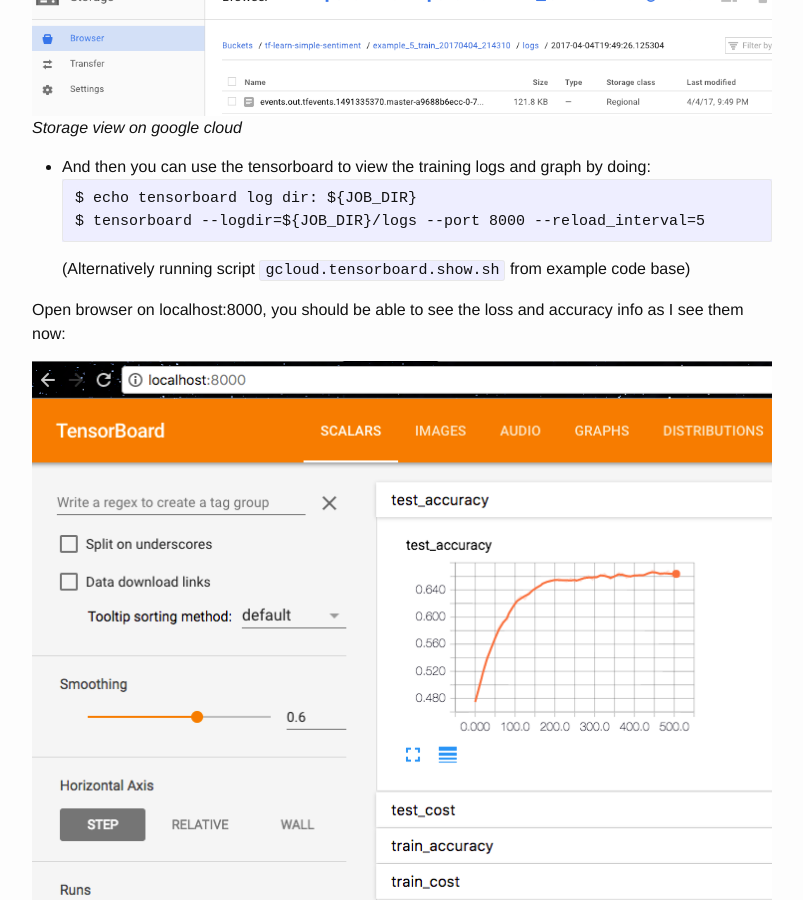
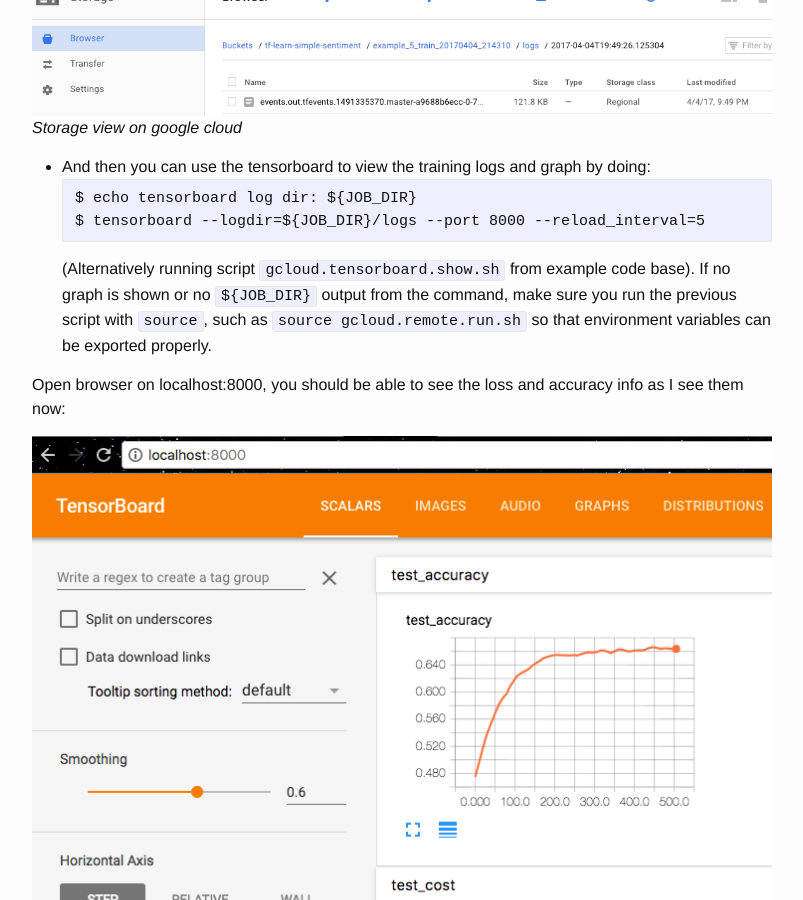
Before and after one commit to liufuyang/liufuyang.github.io, a Jekyll site: the page built from _posts/tensorflow/2017-04-02-just-another-tensorflow-beginner-guide-4.markdown, in a window 1280 px wide and 900 px high, scrolled down 5385 px. Shown: the whole window, without its empty margins (238-1041 px from the left). Built offline with Jekyll 4.4.1, drawn with Linux system fonts in a browser that asks for light colours; comment, search, counter and statistics services are not loaded.

Commit message:
Update tf-learn p4

````diff
--- a/_posts/tensorflow/2017-04-02-just-another-tensorflow-beginner-guide-4.markdown
+++ b/_posts/tensorflow/2017-04-02-just-another-tensorflow-beginner-guide-4.markdown
@@ -179,7 +179,8 @@ by doing:
 $ echo tensorboard log dir: ${JOB_DIR}
 $ tensorboard --logdir=${JOB_DIR}/logs --port 8000 --reload_interval=5
 ```
-(Alternatively running script `gcloud.tensorboard.show.sh` from example code base)
+(Alternatively running script `gcloud.tensorboard.show.sh` from example code base).
+If no graph is shown or no `${JOB_DIR}` output from the command, make sure you run the previous script with `source`, such as `source gcloud.remote.run.sh` so that environment variables can be exported properly.
 
 Open browser on localhost:8000,
 you should be able to see the loss and accuracy info as I see them now:
````
